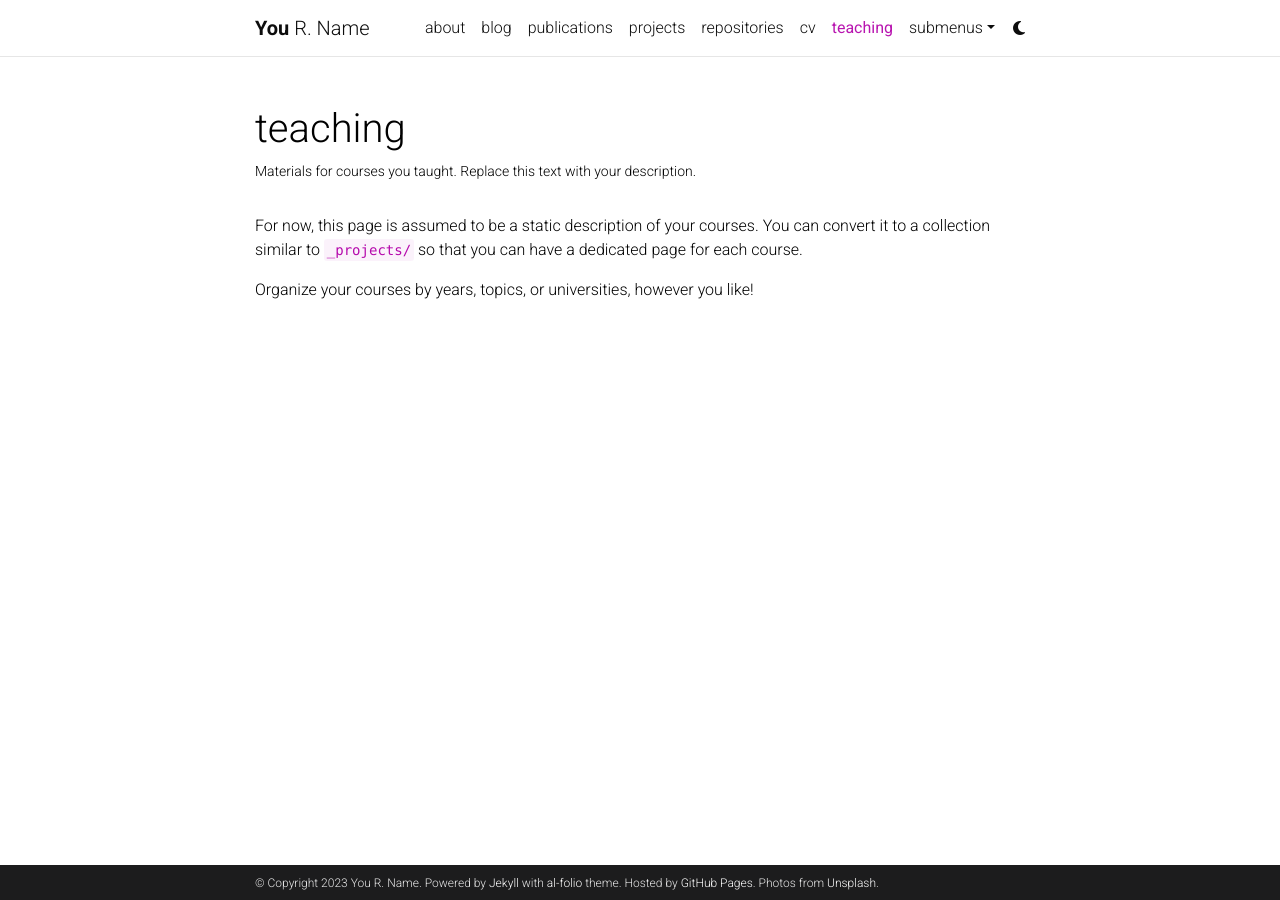
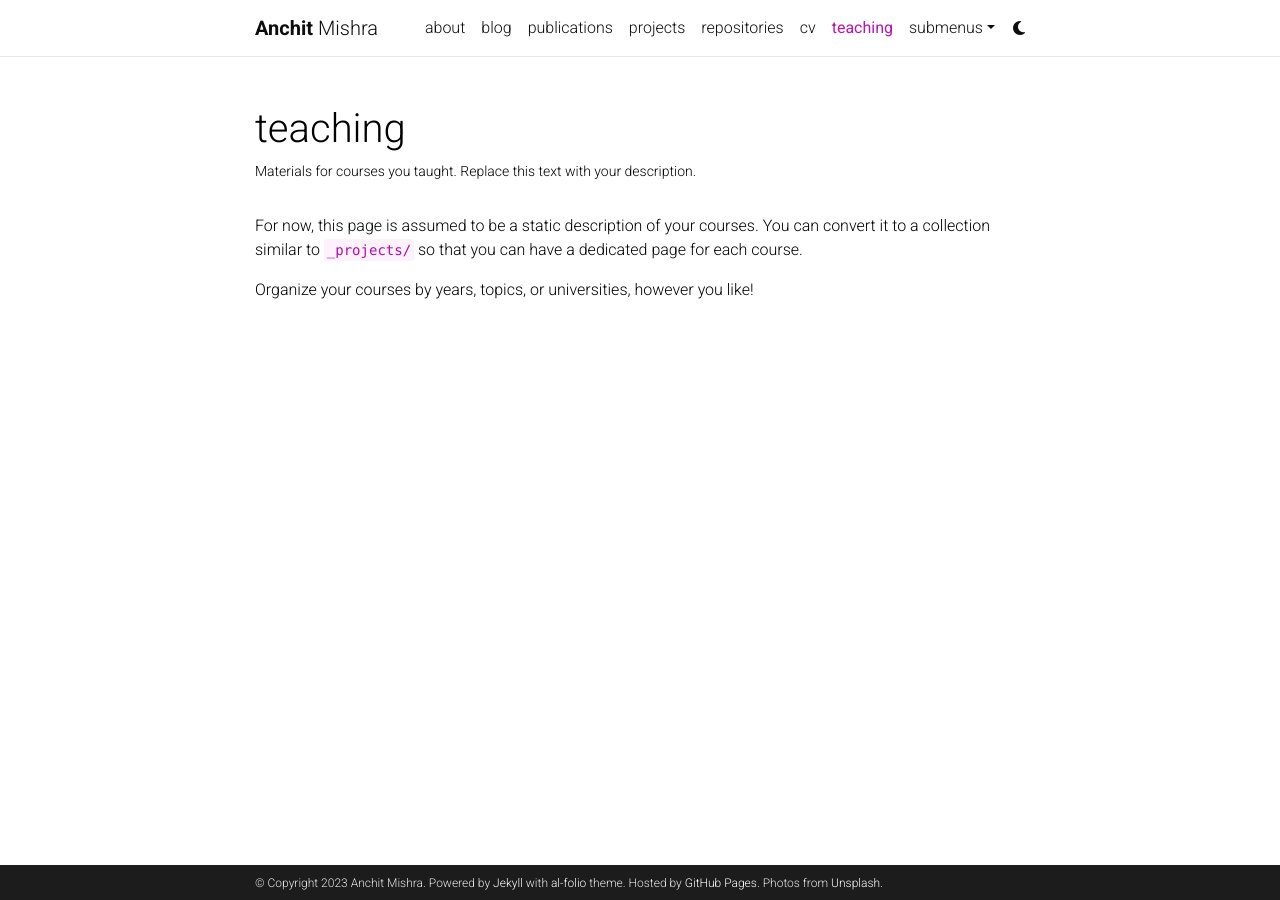
Before and after one commit to anchit1729/anchit1729.github.io, a Jekyll site: the page built from _pages/teaching.md, in a window 1280 px wide. Built offline with Jekyll 4.4.1, drawn with Linux system fonts in a browser that asks for light colours; comment, search, counter and statistics services are not loaded; a style sheet for code colours, icons or effects is not loaded.

Commit message:
Initial commit

```diff
--- a/_config.yml
+++ b/_config.yml
@@ -3,10 +3,10 @@
 # -----------------------------------------------------------------------------
 
 title: blank # the website title (if blank, full name will be used instead)
-first_name: You
-middle_name: R.
-last_name: Name
-email: you@example.com
+first_name: Anchit
+middle_name:
+last_name: Mishra
+email: amishra@uwaterloo.ca
 description: > # the ">" symbol means to ignore newlines until "footer_text:"
   A simple, whitespace theme for academics. Based on [*folio](https://github.com/bogoli/-folio) design.
 footer_text: >
@@ -18,8 +18,8 @@
 lang: en # the language of your site (for example: en, fr, cn, ru, etc.)
 icon: ⚛️  # the emoji used as the favicon (alternatively, provide image name in /assets/img/)
 
-url: https://alshedivat.github.io # the base hostname & protocol for your site
-baseurl: /al-folio # the subpath of your site, e.g. /blog/
+url: https://anchit1729.github.io # the base hostname & protocol for your site
+baseurl:  # the subpath of your site, e.g. /blog/
 last_updated: false # set to true if you want to display last updated in the footer
 impressum_path:  # set to path to include impressum link in the footer, use the same path as permalink in a page, helps to conform with EU GDPR
 
```
